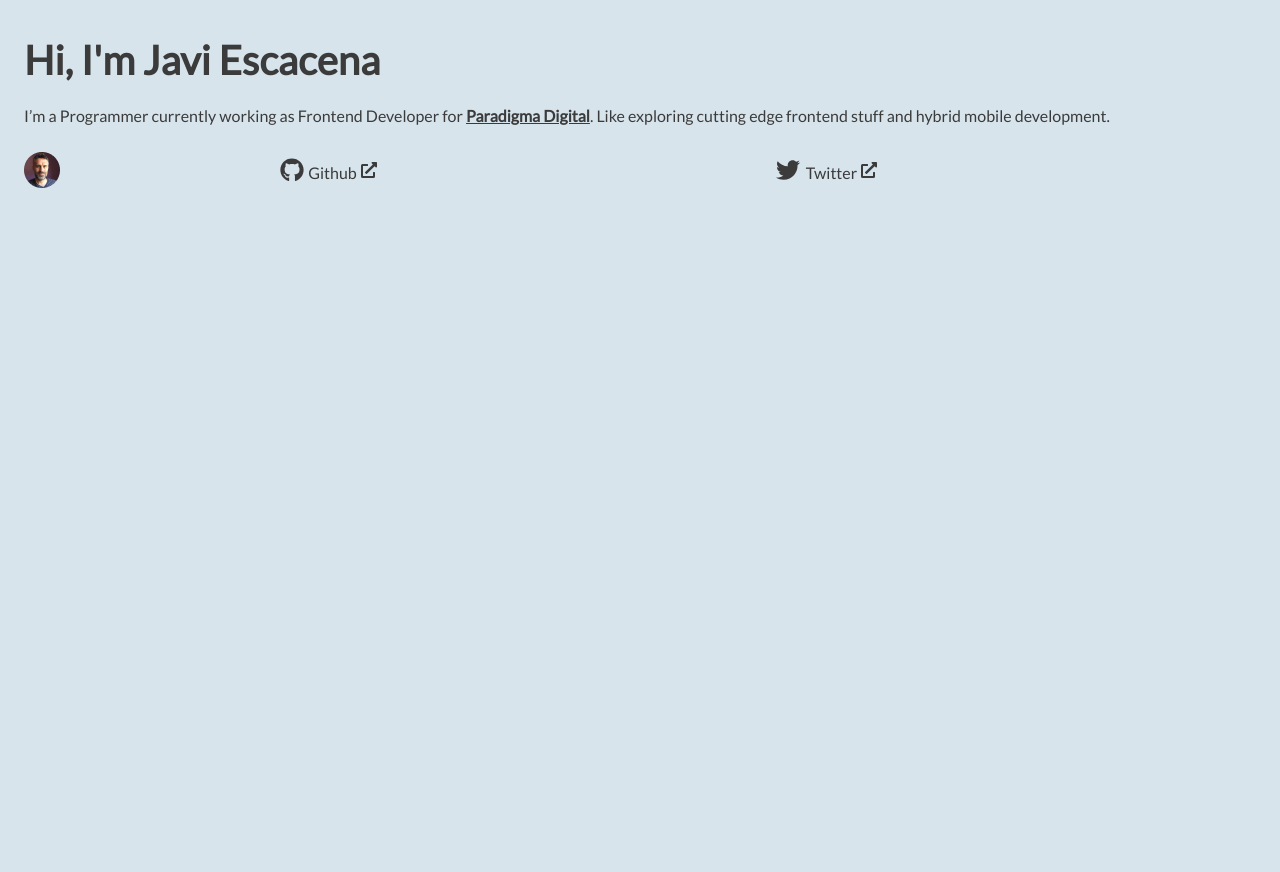
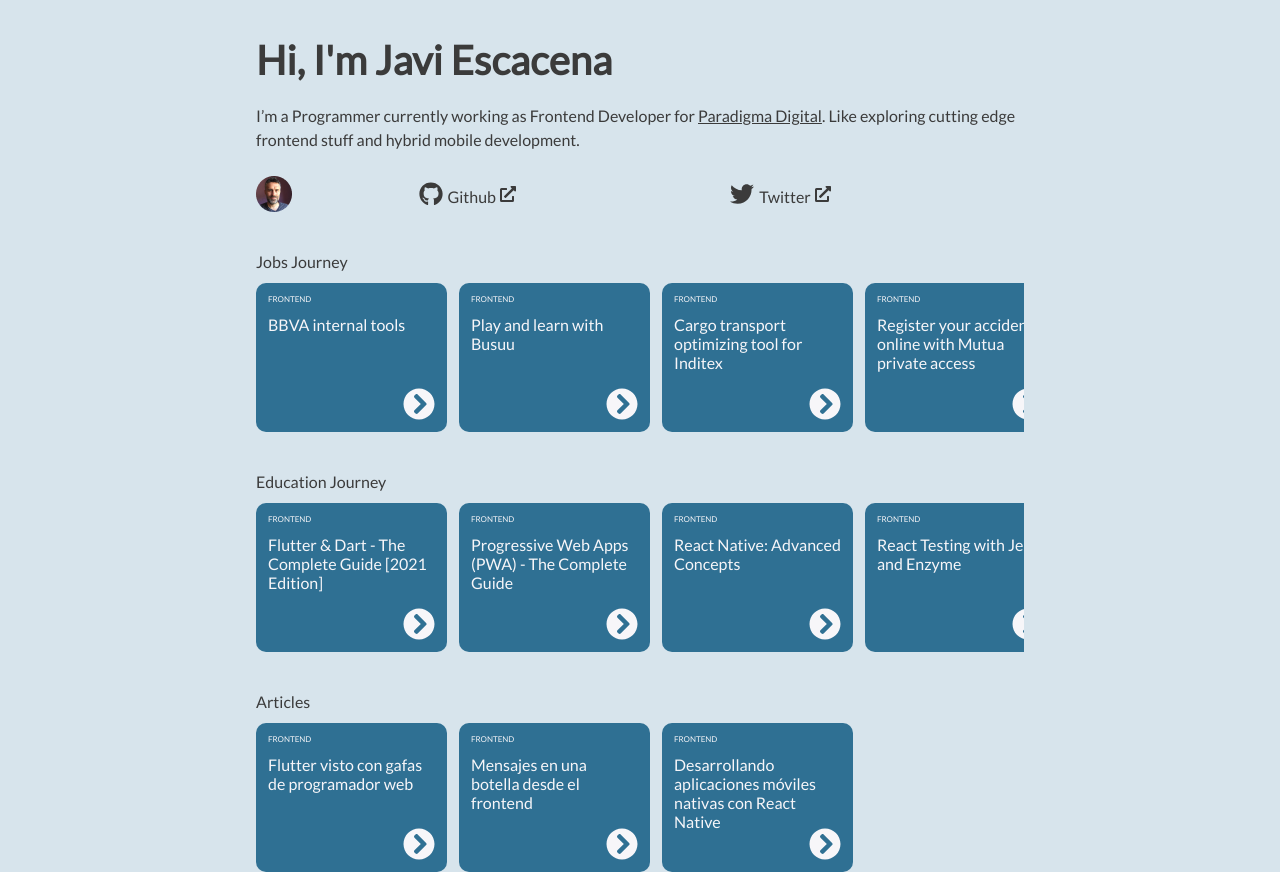
Before and after one commit to jescacena/javiescacena.dev-gatsby-netlify, a Gatsby site: page / in a window 1280 px wide. Before the commit the page ends 800 px from the top, so only its background shows below. Built offline with nearby package versions, Linux system fonts and the light colour scheme; Gatsby itself is replaced by a stand-in of ours.

Commit message:
home v2 & cards components

```diff
--- a/package.json
+++ b/package.json
@@ -38,6 +38,7 @@
     "react": "^17.0.1",
     "react-dom": "^17.0.1",
     "react-helmet": "^6.1.0",
+    "react-responsive": "^9.0.0-beta.4",
     "sass": "^1.43.4"
   }
 }
--- /dev/null
+++ b/src/components/cardhome.component.js
@@ -0,0 +1,22 @@
+import { faChevronCircleRight } from "@fortawesome/free-solid-svg-icons";
+import { FontAwesomeIcon } from "@fortawesome/react-fontawesome";
+import { Link } from "gatsby";
+import React from "react";
+import "./cardhome.component.scss";
+
+// TODO make click on the card to go to slug
+const CardHome = ({ tag, title, slug }) => {
+  return (
+    <Link to={slug} className="card-home pa-12">
+      <div className="font-pill-xsmall">{tag}</div>
+      <p className="mt-12">{title}</p>
+      <FontAwesomeIcon
+        icon={faChevronCircleRight}
+        size="2x"
+        className="card-home__chevron-go"
+      />
+    </Link>
+  );
+};
+
+export default CardHome;
--- /dev/null
+++ b/src/components/cardhome.component.scss
@@ -0,0 +1,26 @@
+@import "../styles/main.scss";
+
+.card-home {
+  grid-column-start: 1;
+  grid-column-end: 5;
+  background-color: $primary-blue-900;
+  border-radius: 10px;
+  height: 125px;
+  color: $grey20;
+  position: relative;
+  cursor: pointer;
+  text-decoration: none;
+  display: inline-block;
+  width: 167px;
+
+  //   display: grid;
+  //   grid-template-columns: 3fr 1fr;
+  //   gap: 0px 0px;
+  //   grid-auto-flow: row;
+}
+
+.card-home__chevron-go {
+  position: absolute;
+  bottom: $measure12;
+  right: $measure12;
+}
--- /dev/null
+++ b/src/components/cards-carousel-home.component.js
@@ -0,0 +1,20 @@
+import React from "react";
+import "./cards-carousel-home.component.scss";
+
+const CardsCarouselHome = ({ children }) => {
+  return (
+    <div className="cards-carousel-home full-screen-mobile">
+      <ul>
+        {children.map((item, index) => {
+          return (
+            <li key={index} className="fl mr-12">
+              {item}
+            </li>
+          );
+        })}
+      </ul>
+    </div>
+  );
+};
+
+export default CardsCarouselHome;
--- /dev/null
+++ b/src/components/cards-carousel-home.component.scss
@@ -0,0 +1,6 @@
+.cards-carousel-home {
+    overflow: auto;
+    ul {
+        display:flex;
+    }
+}
--- a/src/components/javiescacena-home-layout.js
+++ b/src/components/javiescacena-home-layout.js
@@ -1,9 +1,13 @@
 import * as React from "react";
 import { Link, useStaticQuery, graphql } from "gatsby";
 import "./javiescacena-home-layout.scss";
+import { useMediaQuery } from 'react-responsive';
 
 
 const JaviEscacenaHomeLayout = ({ children }) => {
+   const isMobile = useMediaQuery({
+    query: '(max-width: 768px)'
+  })
   const data = useStaticQuery(graphql`
     query {
       site {
@@ -15,7 +19,7 @@ const JaviEscacenaHomeLayout = ({ children }) => {
   `);
   return (
     <div className="container">
-      <main>
+      <main className={isMobile ? 'mobile' : ''}>
         {children}
       </main>
     </div>
--- a/src/components/javiescacena-home-layout.scss
+++ b/src/components/javiescacena-home-layout.scss
@@ -6,8 +6,13 @@ body {
 main {
   @include mobile-layout-grid;
   margin-top: $measure40;
-  margin-left: $measure24;
-  margin-right: $measure24;
+  margin-left: auto;
+  margin-right: auto;
+  max-width: 768px;
+  &.mobile {
+    margin-left: $measure24;
+    margin-right: $measure24;
+  }
 }
 
 h1 {
@@ -19,7 +24,13 @@ h1 {
 h2 {
   grid-column-start: 1;
   grid-column-end: 9;
-  @include font-paragraph-medium;
+  @include font-subheading-h2;
+}
+
+h5 {
+  grid-column-start: 1;
+  grid-column-end: 9;
+  @include font-subheading-h5;
 }
 
 a {
--- a/src/pages/index.js
+++ b/src/pages/index.js
@@ -5,8 +5,11 @@ import { FontAwesomeIcon } from "@fortawesome/react-fontawesome";
 import { faGithub, faTwitter } from "@fortawesome/free-brands-svg-icons";
 import { faExternalLinkAlt } from "@fortawesome/free-solid-svg-icons";
 import SocialComponent from "../components/social.component";
+import { graphql, Link } from "gatsby";
+import CardsCarouselHome from "../components/cards-carousel-home.component";
+import CardHome from "../components/cardhome.component";
 
-const HomePage = () => {
+const HomePage = ({ data }) => {
   return (
     <JaviEscacenaHomeLayout>
       <h1>Hi, I'm Javi Escacena</h1>
@@ -23,8 +26,97 @@ const HomePage = () => {
 
       <SocialComponent></SocialComponent>
 
+      <h5 className="mt-40 mb-12">Jobs Journey</h5>
+      <CardsCarouselHome>
+        {data.jobxps.nodes.map((node) => (
+          <CardHome
+            tag="frontend"
+            title={node.childMdx.frontmatter.title}
+            slug={`/jescv-experiences/${node.childMdx.slug}`}
+          ></CardHome>
+        ))}
+      </CardsCarouselHome>
+
+      <h5 className="mt-40 mb-12">Education Journey</h5>
+      <CardsCarouselHome>
+        {data.edus.nodes.map((node) => (
+          <CardHome
+            tag="frontend"
+            title={node.childMdx.frontmatter.title}
+            slug={`/jescv-certificates/${node.childMdx.slug}`}
+          ></CardHome>
+        ))}
+      </CardsCarouselHome>
+      <h5 className="mt-40 mb-12">Articles</h5>
+      <CardsCarouselHome>
+        {data.articles.nodes.map((node) => (
+          <CardHome
+            tag="frontend"
+            title={node.childMdx.frontmatter.title}
+            slug={`/blog/${node.childMdx.slug}`}
+          ></CardHome>
+        ))}
+      </CardsCarouselHome>
     </JaviEscacenaHomeLayout>
   );
 };
 
+export const query = graphql`
+  query {
+    jobxps: allFile(
+      filter: {
+        sourceInstanceName: { eq: "jescv-experiences" }
+        extension: { eq: "mdx" }
+      }
+    ) {
+      nodes {
+        childMdx {
+          frontmatter {
+            start_date(formatString: "MMMM D, YYYY")
+            title
+          }
+          id
+          slug
+        }
+      }
+    }
+    edus: allFile(
+      filter: {
+        sourceInstanceName: { eq: "jescv-certificates" }
+        extension: { eq: "mdx" }
+      }
+    ) {
+      nodes {
+        childMdx {
+          frontmatter {
+            date(formatString: "MMMM D, YYYY")
+            title
+            academy
+            url_certificate
+            url_course
+          }
+          id
+          slug
+        }
+      }
+    }
+    articles:   allFile(
+                  filter: {sourceInstanceName: {eq: "blog"}, extension: {eq: "mdx"}}
+                ) {
+                  nodes {
+                    childMdx {
+                      frontmatter {
+                        date(formatString: "MMMM D, YYYY")
+                        title
+                        description
+                        url_original
+                      }
+                      id
+                      slug
+                    }
+                  }
+                }
+  }
+`;
+
 export default HomePage;
--- a/src/styles/_variables.scss
+++ b/src/styles/_variables.scss
@@ -105,12 +105,20 @@ $measure72: 72px;
   line-height: $measure40;
 }
 
-@mixin font-subheading {
+@mixin font-subheading-h2 {
   font-family: Lato;
   font-style: normal;
   font-weight: bold;
   font-size: $measure36;
   line-height: $measure36;
+}
+
+@mixin font-subheading-h5 {
+  font-family: Lato;
+  font-style: normal;
+  font-weight: 800;
+  font-size: $measure16;
+  line-height: $measure20;
 }
 
 @mixin font-paragraph-medium {
@@ -170,6 +178,16 @@ $measure72: 72px;
 }
 .font-pill-small {
   @include font-pill-small;
+}
+@mixin font-pill-xsmall {
+  font-family: Lato;
+  font-style: normal;
+  font-size: $measure8;
+  line-height: $measure8;
+  text-transform: uppercase;
+}
+.font-pill-xsmall {
+  @include font-pill-xsmall;
 }
 
 @mixin font-pill-medium {
@@ -236,8 +254,14 @@ $measure72: 72px;
 .pr-12 {
   padding-right: $measure12;
 }
+.mt-12 {
+  margin-top: $measure12;
+}
 .mt-24 {
   margin-top: $measure24;
+}
+.mt-40 {
+  margin-top: $measure40;
 }
 
 // Floats
--- a/src/styles/main.scss
+++ b/src/styles/main.scss
@@ -19,7 +19,7 @@ h1 {
 }
 
 h2 {
-  @include font-subheading;
+  @include font-subheading-h2;
   grid-column-start: 1;
   grid-column-end: 9;
 }
```
Also changed, not shown: src/pages/guide/index.js (+34 -3 lines).
